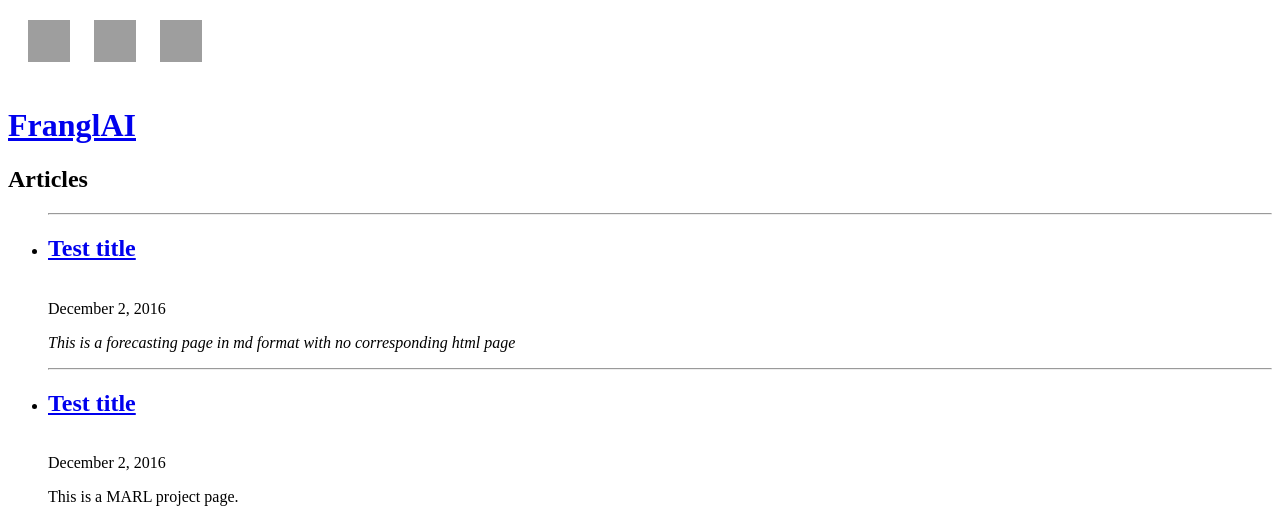
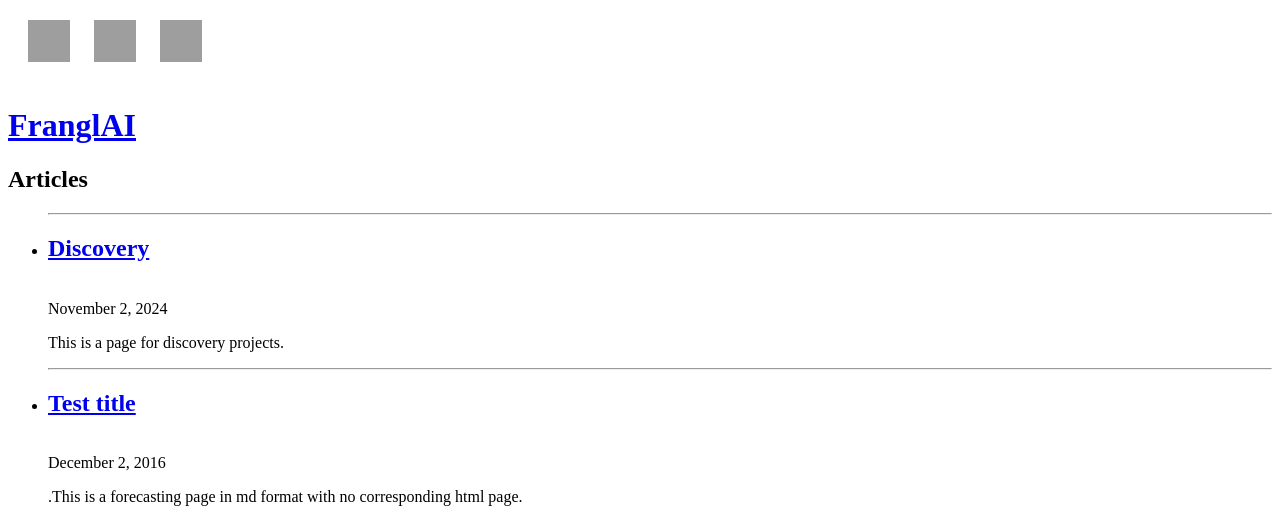
Before and after one commit to AndrewRWilliams/AndrewRWilliams.github.io, a Jekyll site: the page built from projects/index.html, in a window 1280 px wide. Shown: the part 108-628 px from the top of the page. Built offline with Jekyll 4.4.1, drawn with Linux system fonts in a browser that asks for light colours; grey boxes are pictures that could not be loaded.

```diff
--- /dev/null
+++ b/_posts/2024-11-02-discovery.md
@@ -0,0 +1,6 @@
+---
+title: "Discovery"
+layout: post
+---
+
+This is a page for discovery projects.
```
Also changed, not shown: _posts/2016-12-02-forecasting.md (+1 -1 lines).
